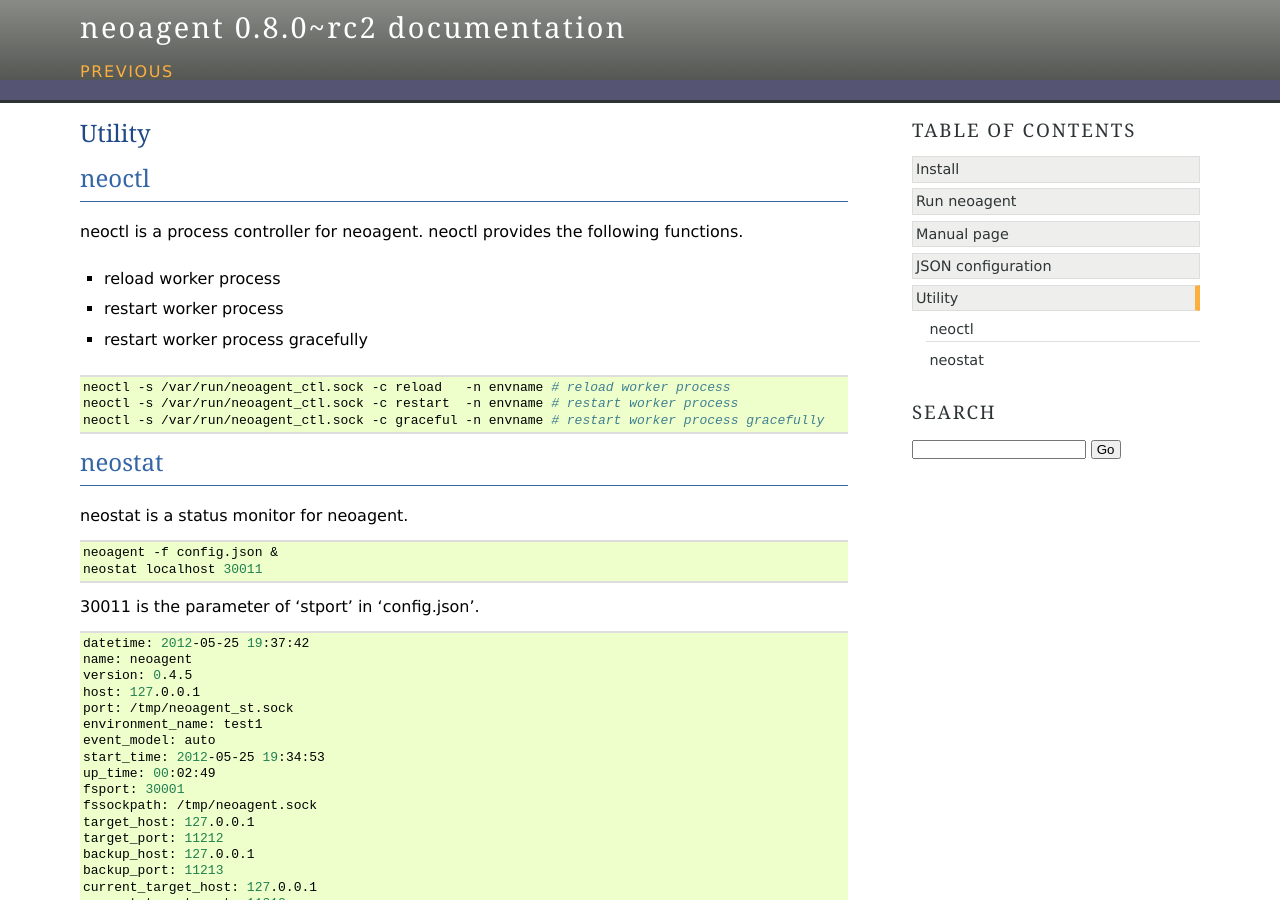
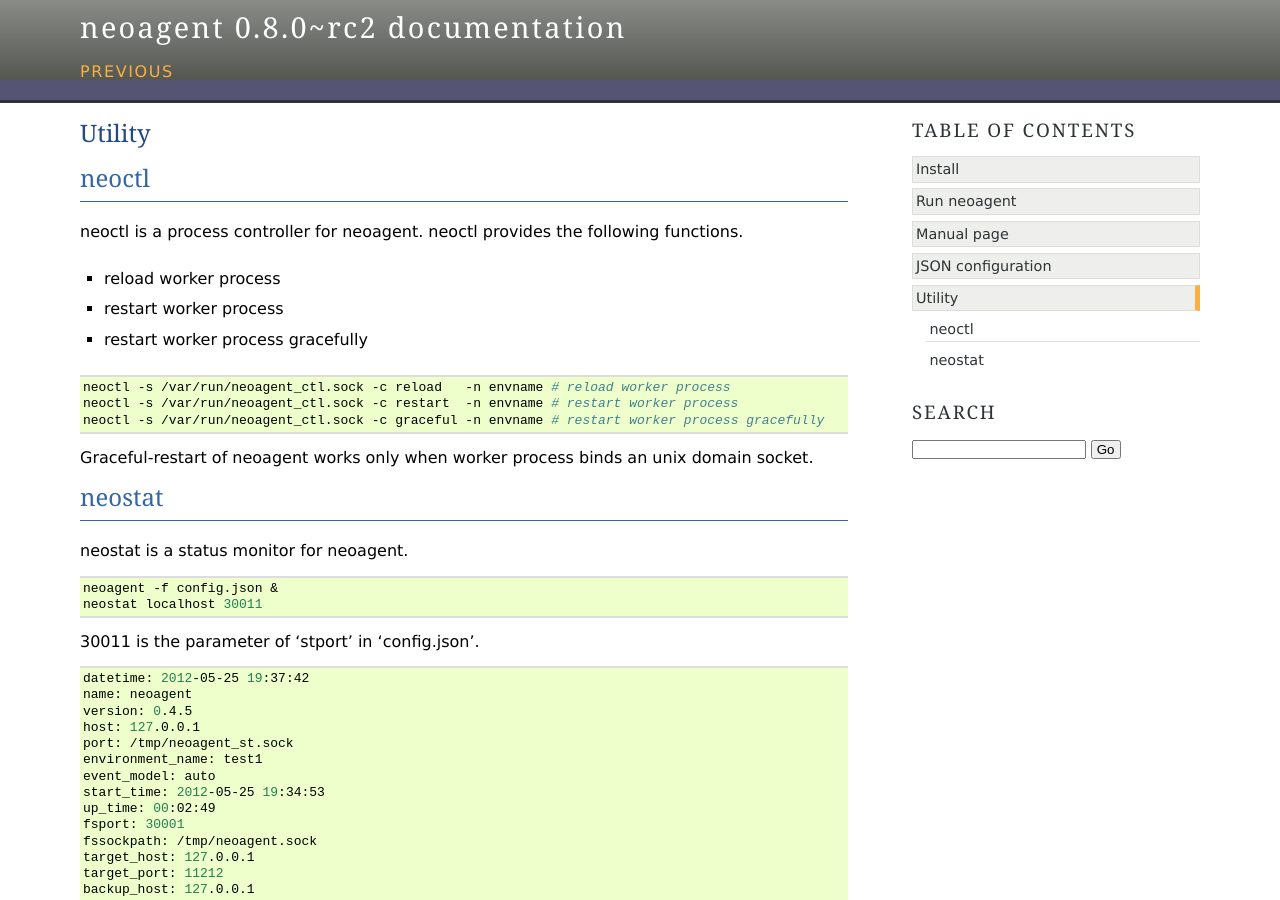
Before and after one commit to cubicdaiya/neoagent, a Sphinx documentation site: the page built from doc/source/utility.rst, in a window 1280 px wide and 900 px high. Built offline with Sphinx 7.4.7, drawn with Linux system fonts in a browser that asks for light colours.

Commit message:
update doc

```diff
--- a/doc/source/utility.rst
+++ b/doc/source/utility.rst
@@ -19,6 +19,8 @@
  neoctl -s /var/run/neoagent_ctl.sock -c reload   -n envname # reload worker process
  neoctl -s /var/run/neoagent_ctl.sock -c restart  -n envname # restart worker process
  neoctl -s /var/run/neoagent_ctl.sock -c graceful -n envname # restart worker process gracefully
+
+Graceful-restart of neoagent works only when worker process binds an unix domain socket.
 
 ==================
 neostat
```
